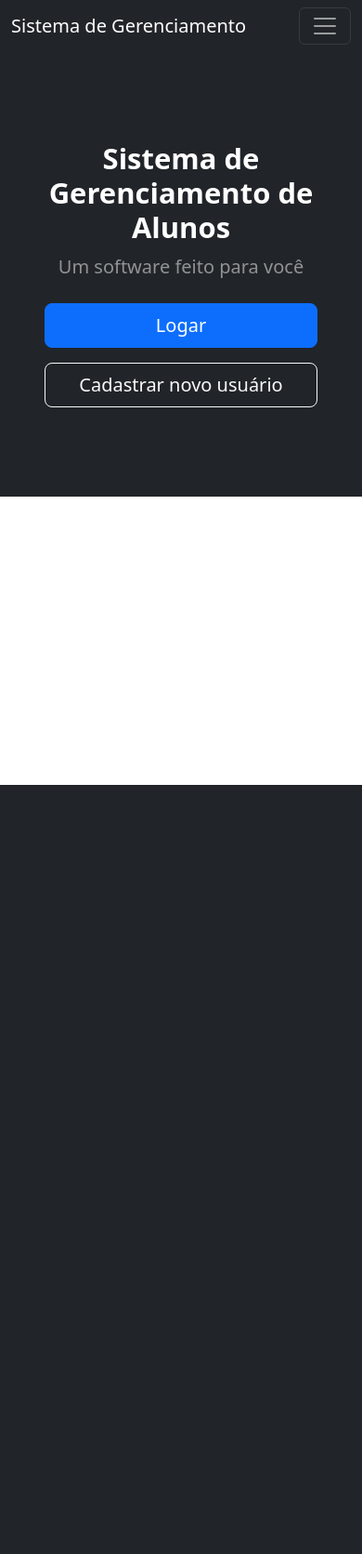
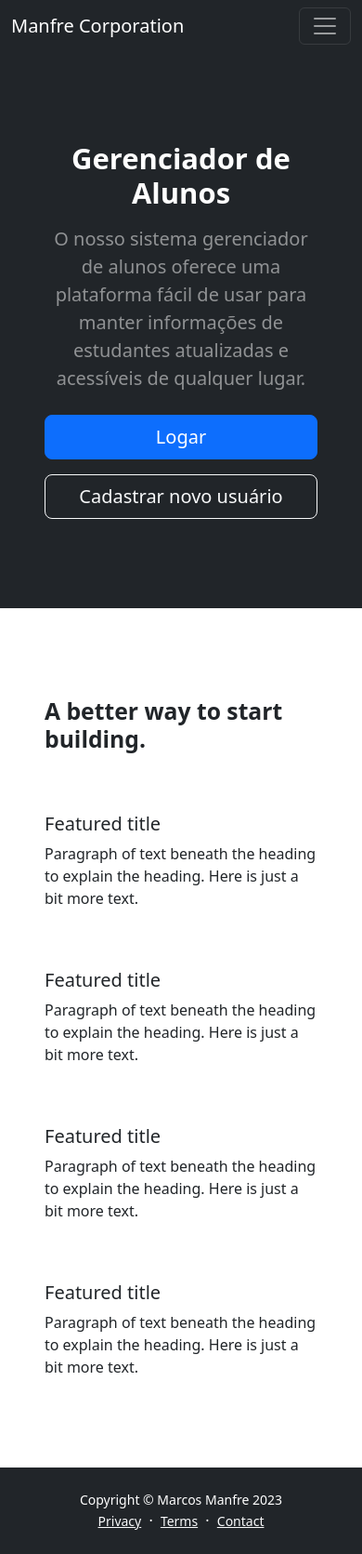
Before and after one commit to marcosmanfre/sistema_django, a Django app: page / in a window 390 px wide. Shown: the whole page at 93% size. Before the commit the page ends 844 px from the top, so only its background shows below. Run offline with Django 4.2, Linux system fonts and the light colour scheme.

Commit message:
create cadastro

```diff
--- a/django_project/urls.py
+++ b/django_project/urls.py
@@ -23,5 +23,5 @@
     path('sigup/', views.sigup, name='sigup'),
     path('sigin/', views.sigin, name='sigin'),
     path('sair/', views.sair, name='sair'),
-    path('tasks/', views.tasks, name='tasks'),
+    path('cadastro/', views.cadastro, name='cadastro'),
 ]
--- a/home/templates/home.html
+++ b/home/templates/home.html
@@ -8,11 +8,15 @@
         <div class="row gx-5 align-items-center justify-content-center">
             <div class="col-lg-8 col-xl-7 col-xxl-6">
                 <div class="my-5 text-center text-xl-start">
-                    <h1 class="display-5 fw-bolder text-white mb-2">Sistema de Gerenciamento de Alunos</h1>
-                    <p class="lead fw-normal text-white-50 mb-4">Um software feito para você</p>
+                    <h1 class="display-5 fw-bolder text-white mb-3">Gerenciador de Alunos</h1>
+                    <p class="lead fw-normal text-white-50 mb-4">O nosso sistema gerenciador de alunos oferece uma plataforma fácil de usar para manter informações de estudantes atualizadas e acessíveis de qualquer lugar.</p>
                     <div class="d-grid gap-3 d-sm-flex justify-content-sm-center justify-content-xl-start">
+                        {% if user.is_authenticated %}
+                        <a class="btn btn-primary btn-lg px-4 me-sm-3" href="/">Bem vindo </a>
+                        {% else %}
                         <a class="btn btn-primary btn-lg px-4 me-sm-3" href="/sigin">Logar</a>
                         <a class="btn btn-outline-light btn-lg px-4" href="/sigup">Cadastrar novo usuário</a>
+                        {% endif %}
                     </div>
                 </div>
             </div>
@@ -21,4 +25,53 @@
     </div>
 </header>
 
+  <!-- Features section-->
+  <section class="py-5" id="features">
+    <div class="container px-5 my-5">
+        <div class="row gx-5">
+            <div class="col-lg-4 mb-5 mb-lg-0"><h2 class="fw-bolder mb-0">A better way to start building.</h2></div>
+            <div class="col-lg-8">
+                <div class="row gx-5 row-cols-1 row-cols-md-2">
+                    <div class="col mb-5 h-100">
+                        <div class="feature bg-primary bg-gradient text-white rounded-3 mb-3"><i class="bi bi-collection"></i></div>
+                        <h2 class="h5">Featured title</h2>
+                        <p class="mb-0">Paragraph of text beneath the heading to explain the heading. Here is just a bit more text.</p>
+                    </div>
+                    <div class="col mb-5 h-100">
+                        <div class="feature bg-primary bg-gradient text-white rounded-3 mb-3"><i class="bi bi-building"></i></div>
+                        <h2 class="h5">Featured title</h2>
+                        <p class="mb-0">Paragraph of text beneath the heading to explain the heading. Here is just a bit more text.</p>
+                    </div>
+                    <div class="col mb-5 mb-md-0 h-100">
+                        <div class="feature bg-primary bg-gradient text-white rounded-3 mb-3"><i class="bi bi-toggles2"></i></div>
+                        <h2 class="h5">Featured title</h2>
+                        <p class="mb-0">Paragraph of text beneath the heading to explain the heading. Here is just a bit more text.</p>
+                    </div>
+                    <div class="col h-100">
+                        <div class="feature bg-primary bg-gradient text-white rounded-3 mb-3"><i class="bi bi-toggles2"></i></div>
+                        <h2 class="h5">Featured title</h2>
+                        <p class="mb-0">Paragraph of text beneath the heading to explain the heading. Here is just a bit more text.</p>
+                    </div>
+                </div>
+            </div>
+        </div>
+    </div>
+</section>
+
+        <!-- Footer-->
+        <footer class="bg-dark py-4 mt-auto">
+            <div class="container px-5">
+                <div class="row align-items-center justify-content-between flex-column flex-sm-row">
+                    <div class="col-auto"><div class="small m-0 text-white">Copyright &copy; Marcos Manfre 2023</div></div>
+                    <div class="col-auto">
+                        <a class="link-light small" href="#!">Privacy</a>
+                        <span class="text-white mx-1">&middot;</span>
+                        <a class="link-light small" href="#!">Terms</a>
+                        <span class="text-white mx-1">&middot;</span>
+                        <a class="link-light small" href="#!">Contact</a>
+                    </div>
+                </div>
+            </div>
+        </footer>
+
 {% endblock %}
--- a/home/templates/menu.html
+++ b/home/templates/menu.html
@@ -12,7 +12,7 @@
 
     <nav class="navbar navbar-dark bg-dark">
         <div class="container-fluid">
-          <a class="navbar-brand" href="#">Sistema de Gerenciamento</a>
+          <a class="navbar-brand" href="/">Manfre Corporation</a>
           <button class="navbar-toggler" type="button" data-bs-toggle="offcanvas" data-bs-target="#offcanvasNavbar" aria-controls="offcanvasNavbar" aria-label="Toggle navigation">
             <span class="navbar-toggler-icon"></span>
           </button>
@@ -31,7 +31,7 @@
                     </li>
 
                     <li class="nav-item">
-                      <a class="nav-link" href="/tasks">Tasks</a>
+                      <a class="nav-link" href="/cadastro">Cadastro de Alunos</a>
                     </li>
 
                     <li class="nav-item">
@@ -58,7 +58,11 @@
           </div>
         </div>
       </nav>
+
+
       {% block content%}
       {% endblock %}
+
+
 </body>
 </html>
--- a/home/templates/tasks.html
+++ /dev/null
@@ -1,5 +0,0 @@
-{% extends 'menu.html' %}
-
-{% block content%}
-
-{% endblock %}
--- a/home/views.py
+++ b/home/views.py
@@ -24,7 +24,7 @@
                 user.save()
 
                 login(request, user)
-                return redirect('tasks')
+                return redirect('cadastro')
             except:
 
                 return render(request, 'sigup.html', {
@@ -56,7 +56,7 @@
                 })
         else:
             login (request, user)
-            return redirect('tasks')
+            return redirect('cadastro')
 
 @login_required
 def sair(request):
@@ -64,5 +64,5 @@
     return redirect('home')
 
 @login_required
-def tasks(request):
-    return render(request, 'tasks.html')
+def cadastro(request):
+    return render(request, 'cadastro.html')
```
Also changed, not shown: home/templates/cadastro.html (added, +41 -0 lines).
